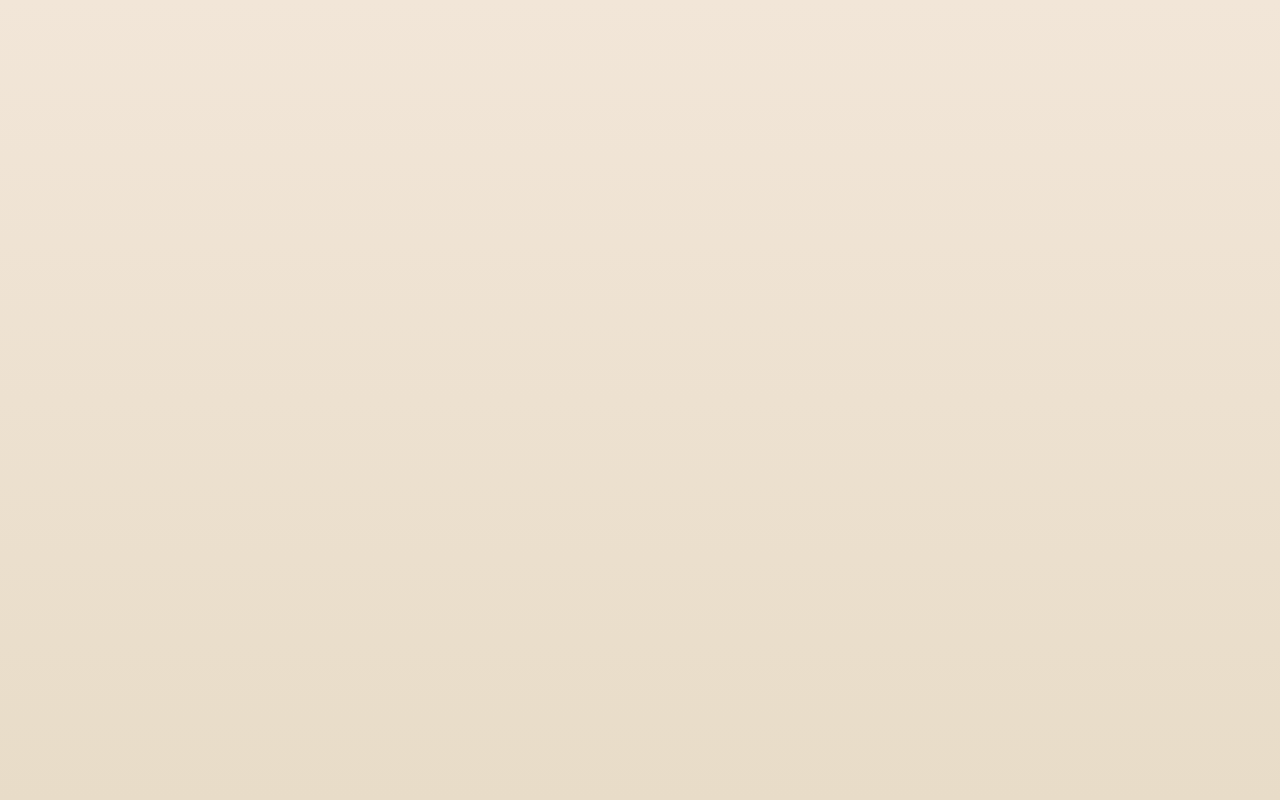
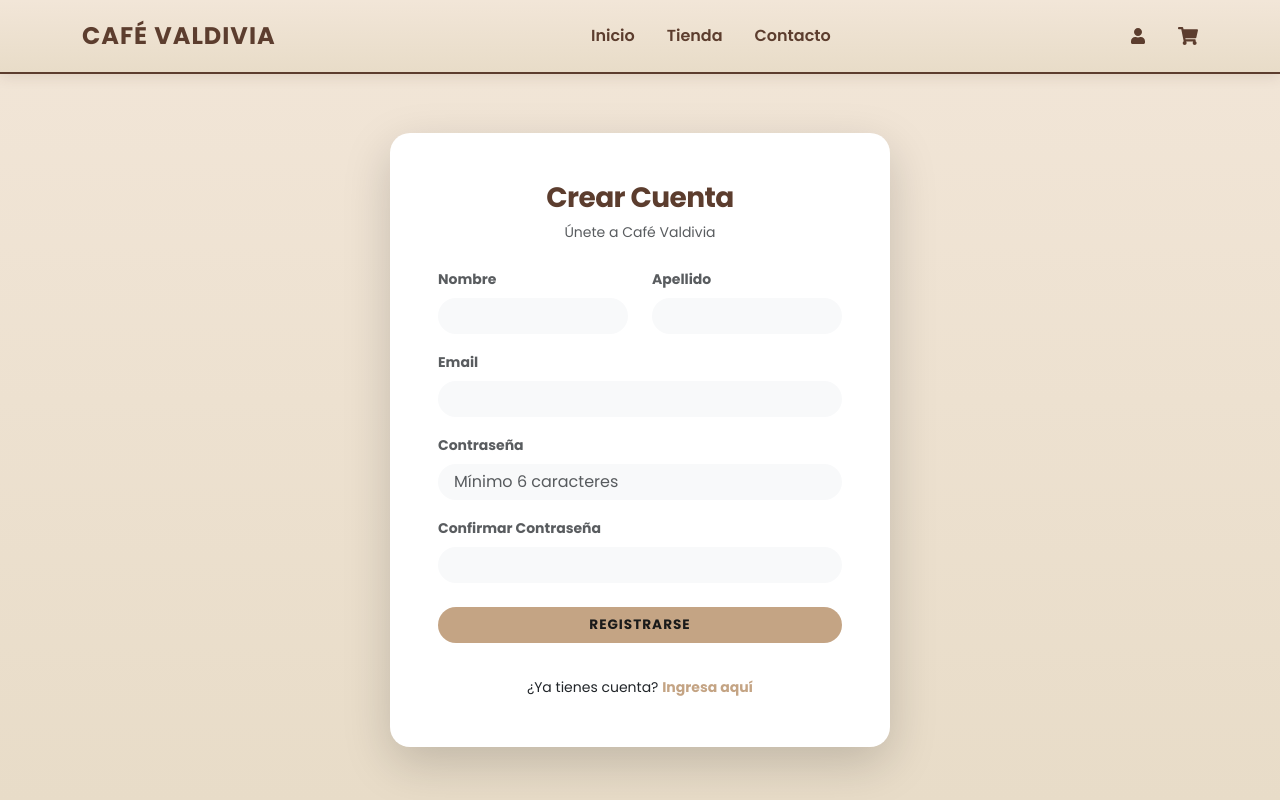
Before and after one commit to ZamnCL/CafeteriaEspecialidadValdivia, a React (Vite) app: page /registro in a window 1280 px wide. Before the commit this address had no page. Shown: the top 800 px of the page. Built offline with nearby package versions, Linux system fonts and the light colour scheme.

Commit message:
creacion de pagina de registro por email y verificacion por correo

```diff
--- a/src/App.jsx
+++ b/src/App.jsx
@@ -1,27 +1,29 @@
-import { BrowserRouter, Routes, Route, Navigate } from 'react-router-dom'; // <--- Importa Navigate
-import { AuthProvider, useAuth } from './context/AuthContext'; // <--- Importa useAuth
+import { BrowserRouter, Routes, Route, Navigate } from 'react-router-dom';
+import { AuthProvider, useAuth } from './context/AuthContext';
 import { CartProvider } from './context/CartContext';
 import 'bootstrap/dist/css/bootstrap.min.css';
 import './App.css';
-import { Spinner } from 'react-bootstrap'; // Opcional para loading
+import { Spinner } from 'react-bootstrap';
 
-// Componentes y Páginas
+// Componentes
 import Layout from './components/Layout';
 import Home from './pages/Home';
+import Catalogo from './pages/Catalogo';
 import Cart from './pages/Cart';
 import Login from './pages/Login';
+import Registro from './pages/Registro'; // <--- NUEVA IMPORTACIÓN
 import Admin from './pages/Admin';
 import ProductoDetalle from './pages/ProductoDetalle';
 import MiCuenta from './pages/MiCuenta';
-import Catalogo from './pages/Catalogo';
 
-// --- NUEVO COMPONENTE DE PROTECCIÓN ---
+// --- COMPONENTE DE PROTECCIÓN DE RUTA ---
+// Verifica si el usuario tiene rol 'admin' antes de mostrar el contenido
 const AdminRoute = ({ children }) => {
   const { user, role, loading } = useAuth();
 
-  if (loading) return <div className="text-center mt-5"><Spinner animation="border"/></div>;
+  if (loading) return <div className="text-center mt-5 py-5"><Spinner animation="border" variant="secondary"/></div>;
 
-  // Si no hay usuario O el rol no es admin, mandar al Home
+  // Si no hay usuario O el rol no es admin, redirigir al Home
   if (!user || role !== 'admin') {
     return <Navigate to="/" replace />;
   }
@@ -37,13 +39,18 @@ function App() {
           <Routes>
             <Route element={<Layout />}>
               <Route path="/" element={<Home />} />
+              <Route path="/catalogo" element={<Catalogo />} />
               <Route path="/carrito" element={<Cart />} />
               <Route path="/producto/:id" element={<ProductoDetalle />} />
+
+              {/* Rutas de Autenticación */}
               <Route path="/login" element={<Login />} />
+              <Route path="/registro" element={<Registro />} /> {/* <--- NUEVA RUTA */}
+
+              {/* Rutas de Usuario */}
               <Route path="/mi-cuenta" element={<MiCuenta />} />
-              <Route path="/catalogo" element={<Catalogo />} />
 
-              {/* --- RUTA PROTEGIDA --- */}
+              {/* Ruta Protegida de Admin */}
               <Route
                 path="/admin"
                 element={
@@ -52,7 +59,6 @@ function App() {
                   </AdminRoute>
                 }
               />
-
             </Route>
           </Routes>
         </CartProvider>
--- /dev/null
+++ b/src/pages/Registro.jsx
@@ -0,0 +1,147 @@
+import { useState } from 'react';
+import { Container, Card, Form, Button, Alert, Spinner, Row, Col } from 'react-bootstrap';
+import { Link, useNavigate } from 'react-router-dom';
+import { supabase } from '../supabase/cliente';
+import './Admin.css'; // Reutilizamos estilos
+
+function Registro() {
+  const navigate = useNavigate();
+  const [formData, setFormData] = useState({
+    nombre: '',
+    apellido: '',
+    email: '',
+    password: '',
+    confirmPassword: ''
+  });
+  const [loading, setLoading] = useState(false);
+  const [msg, setMsg] = useState({ type: '', text: '' });
+
+  const handleChange = (e) => {
+    setFormData({ ...formData, [e.target.name]: e.target.value });
+  };
+
+  const handleSubmit = async (e) => {
+    e.preventDefault();
+    setMsg({ type: '', text: '' });
+
+    // 1. Validaciones básicas
+    if (formData.password !== formData.confirmPassword) {
+      return setMsg({ type: 'danger', text: 'Las contraseñas no coinciden.' });
+    }
+    if (formData.password.length < 6) {
+      return setMsg({ type: 'danger', text: 'La contraseña debe tener al menos 6 caracteres.' });
+    }
+
+    setLoading(true);
+
+    try {
+      // 2. Registro en Supabase
+      const { data, error } = await supabase.auth.signUp({
+        email: formData.email,
+        password: formData.password,
+        options: {
+          // Enviamos nombre y apellido como metadatos para que el Trigger los capture
+          data: {
+            nombre: formData.nombre,
+            apellido: formData.apellido,
+            full_name: `${formData.nombre} ${formData.apellido}` // Compatible con Google
+          }
+        }
+      });
+
+      if (error) throw error;
+
+      // 3. Éxito
+      setMsg({ type: 'success', text: 'Cuenta creada con éxito. ¡Bienvenido!' });
+
+      // Pequeña pausa para que el usuario lea el mensaje antes de redirigir
+      setTimeout(() => {
+        navigate('/'); // Opcional: redirigir a Login o Home
+      }, 2000);
+
+    } catch (error) {
+      setMsg({ type: 'danger', text: error.message });
+    } finally {
+      setLoading(false);
+    }
+  };
+
+  return (
+    <Container className="d-flex justify-content-center align-items-center my-5" style={{ minHeight: '80vh' }}>
+      <Card style={{ width: '500px', borderRadius: '20px', border: 'none' }} className="shadow-lg">
+        <Card.Body className="p-5">
+          <div className="text-center mb-4">
+            <h3 className="fw-bold" style={{color: '#5c3d2e'}}>Crear Cuenta</h3>
+            <p className="text-muted small">Únete a Café Valdivia</p>
+          </div>
+
+          {msg.text && <Alert variant={msg.type}>{msg.text}</Alert>}
+
+          <Form onSubmit={handleSubmit}>
+            <Row>
+              <Col md={6}>
+                <Form.Group className="mb-3">
+                  <Form.Label className="fw-bold small text-muted">Nombre</Form.Label>
+                  <Form.Control
+                    type="text" name="nombre"
+                    value={formData.nombre} onChange={handleChange} required
+                    className="rounded-pill bg-light border-0 px-3"
+                  />
+                </Form.Group>
+              </Col>
+              <Col md={6}>
+                <Form.Group className="mb-3">
+                  <Form.Label className="fw-bold small text-muted">Apellido</Form.Label>
+                  <Form.Control
+                    type="text" name="apellido"
+                    value={formData.apellido} onChange={handleChange} required
+                    className="rounded-pill bg-light border-0 px-3"
+                  />
+                </Form.Group>
+              </Col>
+            </Row>
+
+            <Form.Group className="mb-3">
+              <Form.Label className="fw-bold small text-muted">Email</Form.Label>
+              <Form.Control
+                type="email" name="email"
+                value={formData.email} onChange={handleChange} required
+                className="rounded-pill bg-light border-0 px-3"
+              />
+            </Form.Group>
+
+            <Form.Group className="mb-3">
+              <Form.Label className="fw-bold small text-muted">Contraseña</Form.Label>
+              <Form.Control
+                type="password" name="password"
+                value={formData.password} onChange={handleChange} required
+                className="rounded-pill bg-light border-0 px-3"
+                placeholder="Mínimo 6 caracteres"
+              />
+            </Form.Group>
+
+            <Form.Group className="mb-4">
+              <Form.Label className="fw-bold small text-muted">Confirmar Contraseña</Form.Label>
+              <Form.Control
+                type="password" name="confirmPassword"
+                value={formData.confirmPassword} onChange={handleChange} required
+                className="rounded-pill bg-light border-0 px-3"
+              />
+            </Form.Group>
+
+            <Button type="submit" className="w-100 rounded-pill mb-3 btn-coffee-pill border-0" disabled={loading}>
+              {loading ? <Spinner animation="border" size="sm" /> : 'Registrarse'}
+            </Button>
+          </Form>
+
+          <div className="text-center mt-3">
+            <small>¿Ya tienes cuenta? <Link to="/login" style={{color: '#c4a484', fontWeight: 'bold'}}>Ingresa aquí</Link></small>
+          </div>
+
+        </Card.Body>
+      </Card>
+    </Container>
+  );
+}
+
+export default Registro;
```
